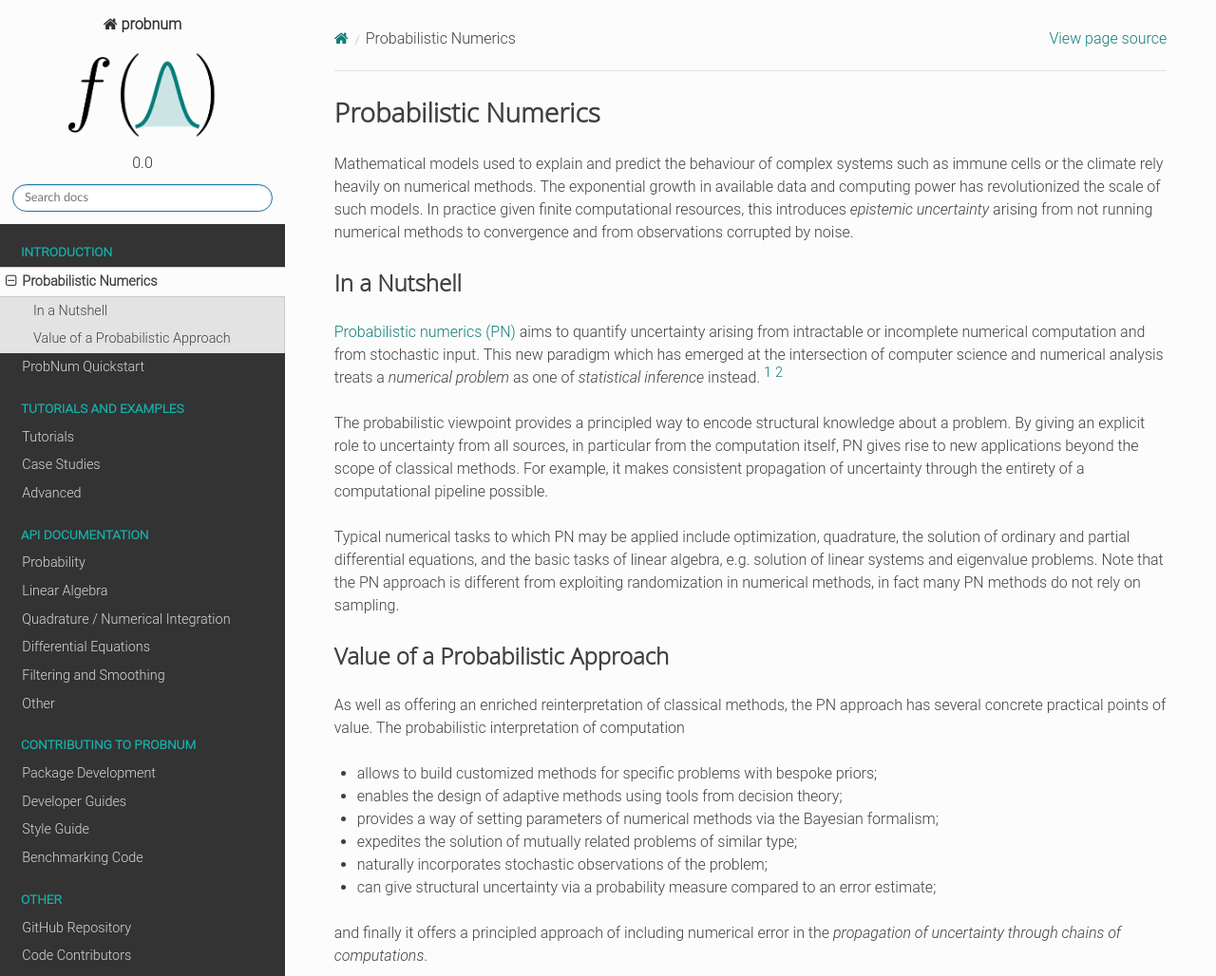
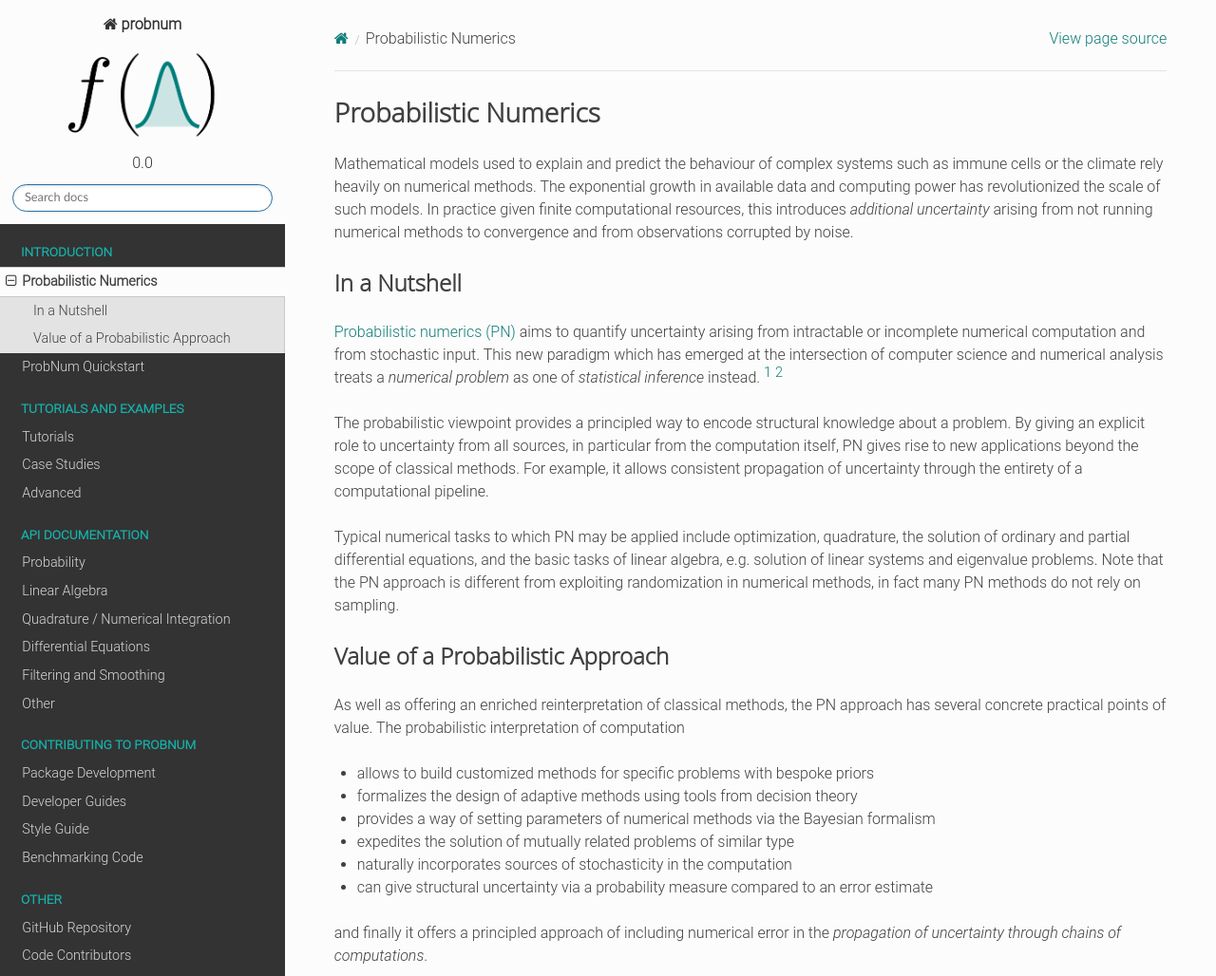
Before and after one commit to probabilistic-numerics/probnum, a Sphinx documentation site: the page built from docs/source/introduction/probabilistic_numerics.rst, in a window 1280 px wide and 1399 px high. Shown: the top 1028 px of the window at 95% size. Built offline with Sphinx 7.4.7 and the Read the Docs theme 2.0.0, drawn with Linux system fonts in a browser that asks for light colours; pages that are not in the unit, such as notebooks, are missing from menus.

Commit message:
feedback Philipp on PN intro text

```diff
--- a/docs/source/introduction/probabilistic_numerics.rst
+++ b/docs/source/introduction/probabilistic_numerics.rst
@@ -6,7 +6,7 @@ the behaviour of complex systems such as immune cells or the climate
 rely heavily on numerical methods. The exponential growth in
 available data and computing power has revolutionized the scale of such models.
 In practice given finite computational resources, this introduces
-*epistemic uncertainty* arising from not running numerical
+*additional uncertainty* arising from not running numerical
 methods to convergence and from
 observations corrupted by noise.
 
@@ -15,7 +15,7 @@ In a Nutshell
 
 `Probabilistic numerics (PN) <http://probabilistic-numerics.org/>`_ aims to quantify uncertainty arising from intractable or incomplete numerical computation and from stochastic input. This new paradigm which has emerged at the intersection of computer science and numerical analysis treats a *numerical problem* as one of *statistical inference* instead. [#]_ [#]_
 
-The probabilistic viewpoint provides a principled way to encode structural knowledge about a problem. By giving an explicit role to uncertainty from all sources, in particular from the computation itself, PN gives rise to new applications beyond the scope of classical methods. For example, it makes consistent propagation of uncertainty through the entirety of a computational pipeline possible.
+The probabilistic viewpoint provides a principled way to encode structural knowledge about a problem. By giving an explicit role to uncertainty from all sources, in particular from the computation itself, PN gives rise to new applications beyond the scope of classical methods. For example, it allows consistent propagation of uncertainty through the entirety of a computational pipeline.
 
 Typical numerical tasks to which PN may be applied include optimization, quadrature, the solution of ordinary and partial differential equations, and the basic tasks of linear algebra, e.g. solution of linear systems and eigenvalue problems. Note that the PN approach is different from exploiting randomization in numerical methods, in fact many PN methods do not rely on sampling.
 
@@ -25,12 +25,12 @@ Value of a Probabilistic Approach
 
 As well as offering an enriched reinterpretation of classical methods, the PN approach has several concrete practical points of value. The probabilistic interpretation of computation
 
-- allows to build customized methods for specific problems with bespoke priors;
-- enables the design of adaptive methods using tools from decision theory;
-- provides a way of setting parameters of numerical methods via the Bayesian formalism;
-- expedites the solution of mutually related problems of similar type;
-- naturally incorporates stochastic observations of the problem;
-- can give structural uncertainty via a probability measure compared to an error estimate;
+- allows to build customized methods for specific problems with bespoke priors
+- formalizes the design of adaptive methods using tools from decision theory
+- provides a way of setting parameters of numerical methods via the Bayesian formalism
+- expedites the solution of mutually related problems of similar type
+- naturally incorporates sources of stochasticity in the computation
+- can give structural uncertainty via a probability measure compared to an error estimate
 
 and finally it offers a principled approach of including numerical error in the *propagation of uncertainty through chains of computations*.
 
```
